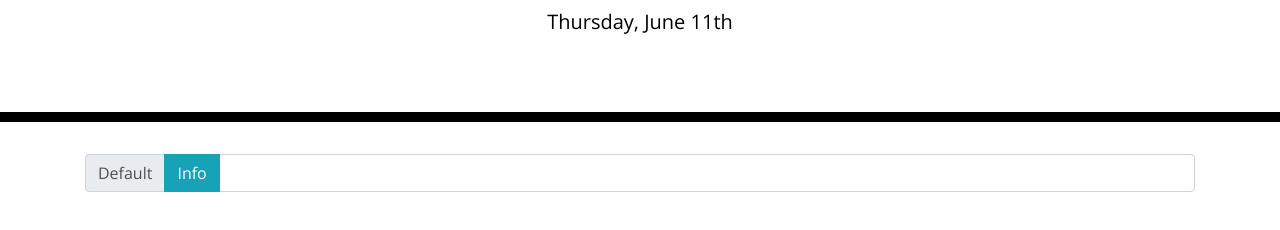
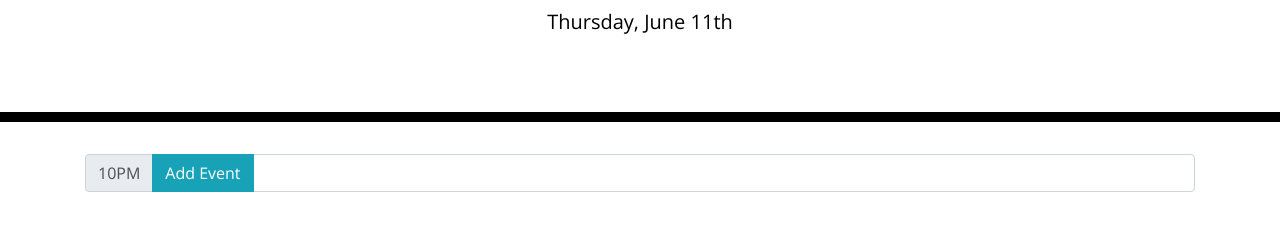
Before and after one commit to dragonkarp/hw5_Michael_Li_day_planner, a plain HTML site: page Develop/index.html in a window 1280 px wide. Shown: the part 182-412 px from the top of the page. Drawn offline with nearby package versions, Linux system fonts and the light colour scheme.

Commit message:
added a function for the current date. Added function to generate rows. functionally tested, working.

```diff
--- a/Develop/index.html
+++ b/Develop/index.html
@@ -23,21 +23,15 @@
   </head>
 
   <body>
+
     <header class="jumbotron">
       <h1 class="display-3">Work Day Scheduler</h1>
       <p class="lead">A simple calendar app for scheduling your work day</p>
       <p id="currentDay" class="lead"></p>
     </header>
-    <div class="container">
+
+    <div class="container mainContainer">
       <!-- Time blocks go here -->
-
-    <div class="input-group mb-3">
-      <div class="input-group-prepend">
-        <span class="input-group-text" id="inputGroup-sizing-default">Default</span>
-        <button type="button" class="btn btn-info" class="float-right">Info</button>
-      </div>
-      <input type="text" class="form-control" aria-label="Sizing example input" aria-describedby="inputGroup-sizing-default">
-    </div>
 
     </div>
 
@@ -47,3 +41,10 @@
 
   </body>
 </html>
+
+
+<!-- QUESTIONS -->
+<!--
+1) Why is the "float-right" class not working on the button?
+ -->
+<!-- QUESTIONS -->
--- a/Develop/script.js
+++ b/Develop/script.js
@@ -1,19 +1,54 @@
-function boombaby () {
-    $("#currentDay").append($("<h1>").text("hello"));}
-
-console.log(moment().format("dddd, MMMM Do"));
-
-
 //TEST AREA///////////////////////////
 todaysDate();
+generateRow(10, "PM");
 //TEST AREA///////////////////////////
 
 
+// Generates a new HTML <div>.
+// The div is populated with other HTML tags.
+// The result is a row with the:
+//      hour (9AM-5PM) to the left.
+//      add task button in the center.
+//      text input field to the right.
+// The hour and meridiem parameter is used to create an id whose string is the hour(numeric):
+//      This provides a way to:
+//          target the element.
+//          set the appropriate time and meridiem in the <span> text.
+// Using bootstrap
+function generateRow(hour, meridiem) {
+    var mainContainer = $(".mainContainer");
+    var row = $("<div>").addClass("input-group mb-3");
+    row.attr("id", hour+meridiem); // How to target the row
+    var inputDivEl = $("<div>").addClass("input-group-prepend");
+    var timeSpanEl = $("<span>").addClass("input-group-text");
+    timeSpanEl.attr("id", "inputGroup-sizing-default");
+    timeSpanEl.text(hour+meridiem);
+    var taskButton = $("<button>").addClass("btn btn-info");
+    taskButton.attr("type", "button");
+    taskButton.text("Add Event");
+    var inputBox = $("<input>").addClass("form-control");
+    inputBox.attr("type", "text");
+    inputBox.attr("aria-label", "Sizing example input");
+    inputBox.attr("aria-describedby", "inputGroup-sizing-default");
 
 
+    mainContainer.append(row);
+    row.append(inputDivEl);
+    inputDivEl.append(timeSpanEl);
+    inputDivEl.append(taskButton);
+    row.append(inputBox);
+}
 
-
-
+// Uses moment.js to get current day, month, and date.
+// Sets text of hardcoded <p id="#currentDay">.
 function todaysDate() {
     $("#currentDay").text(moment().format("dddd, MMMM Do"));
 }
+
+//
+function generateHoursList() {
+    var workHours = [9,10,11,12,1,2,3,4,5];
+    for (var i = 0; i < workHours.length; i++) {
+
+    }
+}
```
Also changed, not shown: Develop/style.css (line endings or trailing spaces).
